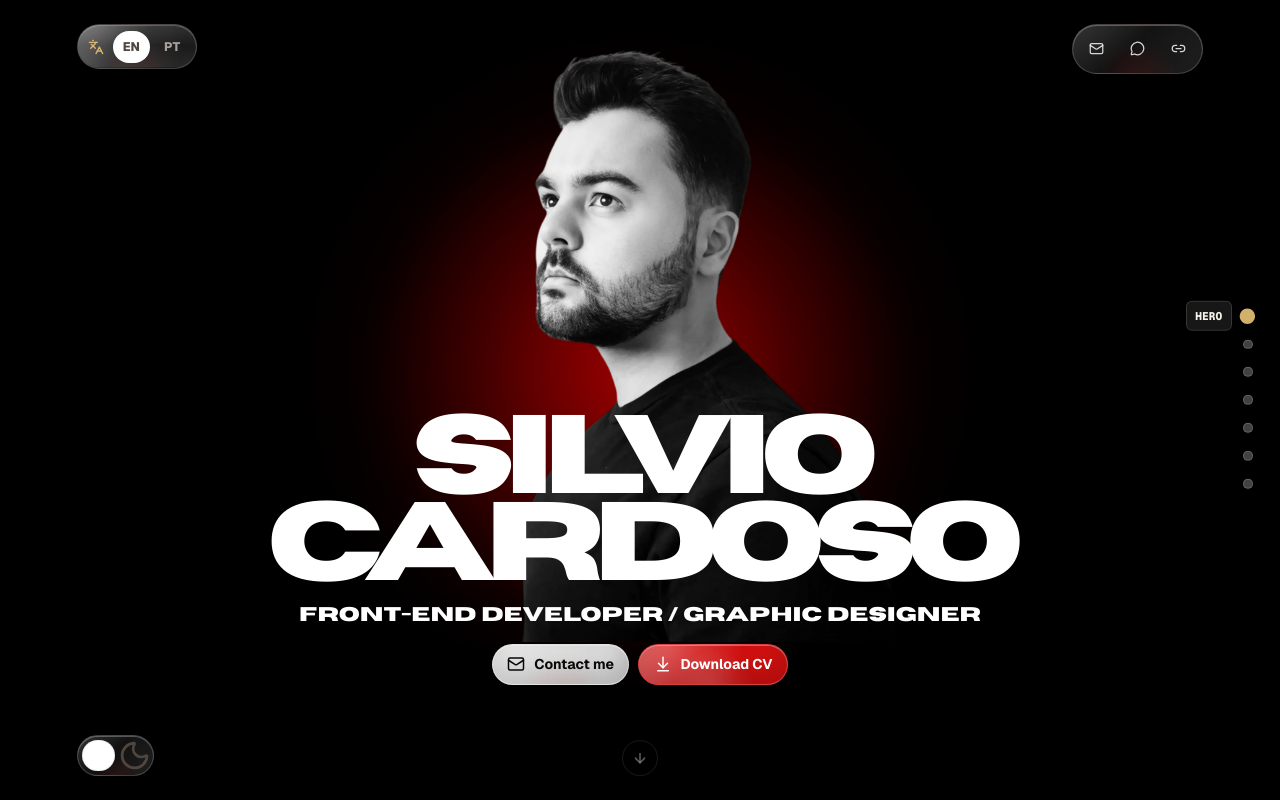
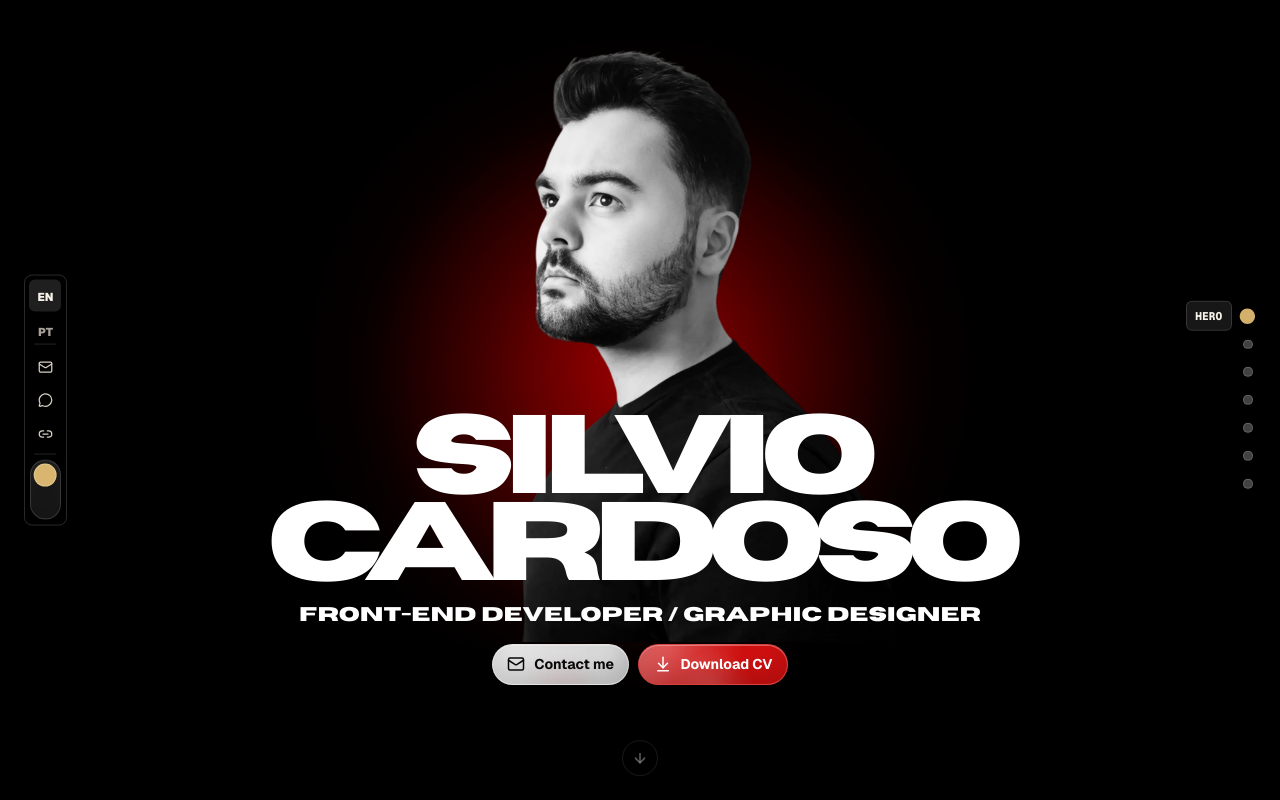
Before and after one commit to silviocardosodev/portfolio, a Next.js app: page /portfolio/ in a window 1280 px wide. Built offline with nearby package versions, Linux system fonts and the light colour scheme.

Commit message:
Adding left menu

```diff
--- a/src/app/globals.css
+++ b/src/app/globals.css
@@ -6,6 +6,7 @@
 @import "../styles/language-toggle.css";
 @import "../styles/theme-toggle.css";
 @import "../styles/quick-contact.css";
+@import "../styles/top-controls.css";
 @import "../styles/mobile-menu.css";
 @import "../styles/top-nav.css";
 @import "../styles/scroll-snap.css";
--- a/src/app/page.tsx
+++ b/src/app/page.tsx
@@ -224,9 +224,11 @@
 
   return (
     <main className="portfolio" id="top">
-      <LanguageToggle locale={locale} onChange={setLocale} labels={copy.language} />
-      <ThemeToggle theme={theme} onChange={setTheme} />
-      <QuickContactLinks />
+      <div className="top-controls" aria-label="Portfolio controls">
+        <LanguageToggle locale={locale} onChange={setLocale} labels={copy.language} />
+        <QuickContactLinks />
+        <ThemeToggle theme={theme} onChange={setTheme} />
+      </div>
       <MobileMenu
         items={copy.navigation}
         labels={copy.language}
--- a/src/components/LanguageToggle.tsx
+++ b/src/components/LanguageToggle.tsx
@@ -1,4 +1,3 @@
-import { Languages } from "lucide-react";
 import type { Locale } from "@/data/portfolio";
 
 type LanguageLabels = {
@@ -18,7 +17,6 @@
 }) {
   return (
     <div className="language-toggle" aria-label={labels.aria}>
-      <Languages className="language-toggle__icon" size={16} aria-hidden="true" />
       <button
         className={`language-toggle__button ${locale === "en" ? "language-toggle__button--active" : ""}`}
         type="button"
--- a/src/styles/projects.css
+++ b/src/styles/projects.css
@@ -71,6 +71,7 @@
   display: grid;
   flex: 0 0 min(100%, 50rem);
   gap: 1.1rem;
+  grid-template-rows: repeat(2, minmax(24rem, auto));
   scroll-snap-align: start;
   scroll-snap-stop: always;
 }
@@ -99,7 +100,7 @@
   border-radius: var(--radius-sm);
   display: grid;
   grid-template-columns: 13rem 1fr;
-  min-height: 13.5rem;
+  min-height: 24rem;
   overflow: hidden;
 }
 
@@ -111,7 +112,7 @@
   cursor: pointer;
   display: flex;
   font: inherit;
-  min-height: 13.5rem;
+  min-height: 100%;
   overflow: hidden;
   padding: 1rem;
   position: relative;
@@ -364,10 +365,12 @@
 
   .projects__slide {
     flex-basis: min(86vw, 28rem);
+    grid-template-rows: repeat(2, minmax(31rem, auto));
   }
 
   .project-card {
     grid-template-columns: 1fr;
+    min-height: 31rem;
   }
 
   .project-card__media {
--- /dev/null
+++ b/src/styles/top-controls.css
@@ -0,0 +1,180 @@
+.top-controls {
+  align-items: center;
+  background: transparent;
+  border: 1px solid rgba(255, 255, 255, 0.16);
+  border-radius: 8px;
+  box-shadow: 0 18px 48px rgba(0, 0, 0, 0.34);
+  display: flex;
+  flex-direction: column;
+  gap: 0.25rem;
+  justify-content: center;
+  left: 1.5rem;
+  padding: 0.28rem;
+  position: fixed;
+  top: 50%;
+  transform: translateY(-50%);
+  z-index: 20;
+}
+
+.top-controls .language-toggle,
+.top-controls .quick-contact,
+.top-controls .theme-toggle {
+  backdrop-filter: none;
+  background: transparent;
+  border: 0;
+  box-shadow: none;
+  bottom: auto;
+  left: auto;
+  overflow: visible;
+  position: relative;
+  right: auto;
+  top: auto;
+  -webkit-backdrop-filter: none;
+}
+
+.top-controls .language-toggle {
+  flex-direction: column;
+  gap: 0.16rem;
+  padding: 0;
+}
+
+.top-controls .language-toggle::before,
+.top-controls .language-toggle::after {
+  display: none;
+}
+
+.top-controls .language-toggle__button,
+.top-controls .quick-contact__link {
+  align-items: center;
+  border-radius: 6px;
+  display: inline-flex;
+  height: 2rem;
+  justify-content: center;
+  min-height: 2rem;
+  min-width: 2rem;
+  width: 2rem;
+}
+
+.top-controls .language-toggle__button {
+  color: var(--color-muted);
+  font-size: 0.72rem;
+  font-weight: 900;
+  padding: 0;
+  transition:
+    background 180ms ease,
+    color 180ms ease,
+    transform 180ms ease;
+}
+
+.top-controls .language-toggle__button:hover,
+.top-controls .quick-contact__link:hover {
+  background: rgba(255, 255, 255, 0.1);
+  color: var(--color-ink);
+  transform: translateY(-1px);
+}
+
+.top-controls .language-toggle__button--active {
+  background: rgba(255, 255, 255, 0.12);
+  color: var(--color-ink);
+}
+
+.top-controls .quick-contact {
+  flex-direction: column;
+  gap: 0.12rem;
+  padding: 0;
+}
+
+.top-controls .quick-contact::before,
+.top-controls .theme-toggle::before {
+  background: rgba(255, 255, 255, 0.14);
+  content: "";
+  height: 1px;
+  left: 50%;
+  position: absolute;
+  top: -0.42rem;
+  transform: translateX(-50%);
+  width: 1.35rem;
+}
+
+.top-controls .quick-contact__link {
+  color: var(--color-soft);
+  transition:
+    background 180ms ease,
+    color 180ms ease,
+    transform 180ms ease;
+}
+
+.top-controls .theme-toggle {
+  background:
+    linear-gradient(180deg, rgba(255, 255, 255, 0.08), rgba(255, 255, 255, 0.03)),
+    rgba(255, 255, 255, 0.05);
+  border: 1px solid rgba(255, 255, 255, 0.14);
+  border-radius: 999px;
+  flex-direction: column;
+  color: var(--color-soft);
+  gap: 0;
+  height: 3.8rem;
+  margin-top: 0.3rem;
+  padding: 0.18rem;
+  transition:
+    background 220ms ease,
+    border-color 220ms ease,
+    transform 220ms ease;
+  width: 1.9rem;
+}
+
+.top-controls .theme-toggle__thumb {
+  background: var(--color-accent);
+  border-radius: 999px;
+  box-shadow:
+    0 7px 18px rgba(0, 0, 0, 0.34),
+    inset 0 0 0 1px rgba(255, 255, 255, 0.22);
+  height: 1.42rem;
+  left: 50%;
+  right: auto;
+  top: 0.22rem;
+  transform: translate(-50%, 2rem);
+  transition:
+    transform 420ms cubic-bezier(0.22, 1, 0.36, 1),
+    background 220ms ease,
+    box-shadow 220ms ease;
+  width: 1.42rem;
+}
+
+.top-controls .theme-toggle--dark .theme-toggle__thumb {
+  right: auto;
+  transform: translate(-50%, 0);
+}
+
+.top-controls .theme-toggle__icon {
+  display: none;
+}
+
+.top-controls .theme-toggle:hover {
+  border-color: rgba(217, 182, 111, 0.44);
+  transform: translateY(-1px);
+}
+
+:root[data-theme="light"] .top-controls {
+  background: rgba(255, 248, 239, 0.9);
+  border-color: rgba(35, 28, 22, 0.16);
+  box-shadow: 0 18px 48px rgba(90, 64, 38, 0.16);
+}
+
+:root[data-theme="light"] .top-controls .quick-contact::before,
+:root[data-theme="light"] .top-controls .theme-toggle::before {
+  background: rgba(35, 28, 22, 0.14);
+}
+
+:root[data-theme="light"] .top-controls .theme-toggle {
+  background:
+    linear-gradient(180deg, rgba(35, 28, 22, 0.04), rgba(35, 28, 22, 0.02)),
+    rgba(35, 28, 22, 0.045);
+  border-color: rgba(35, 28, 22, 0.14);
+}
+
+@media (max-width: 860px) {
+  .top-controls {
+    display: none;
+  }
+}
```
